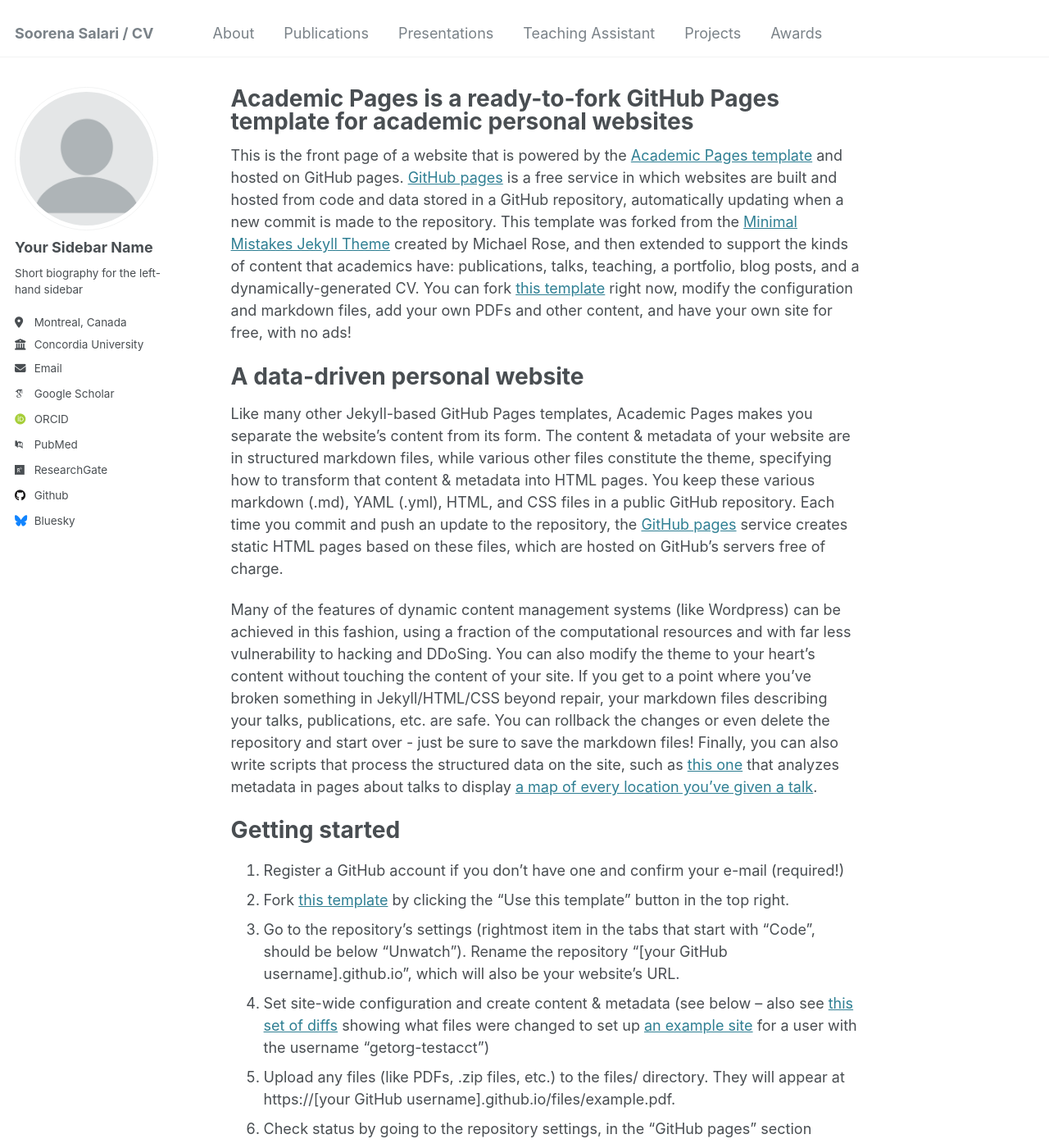
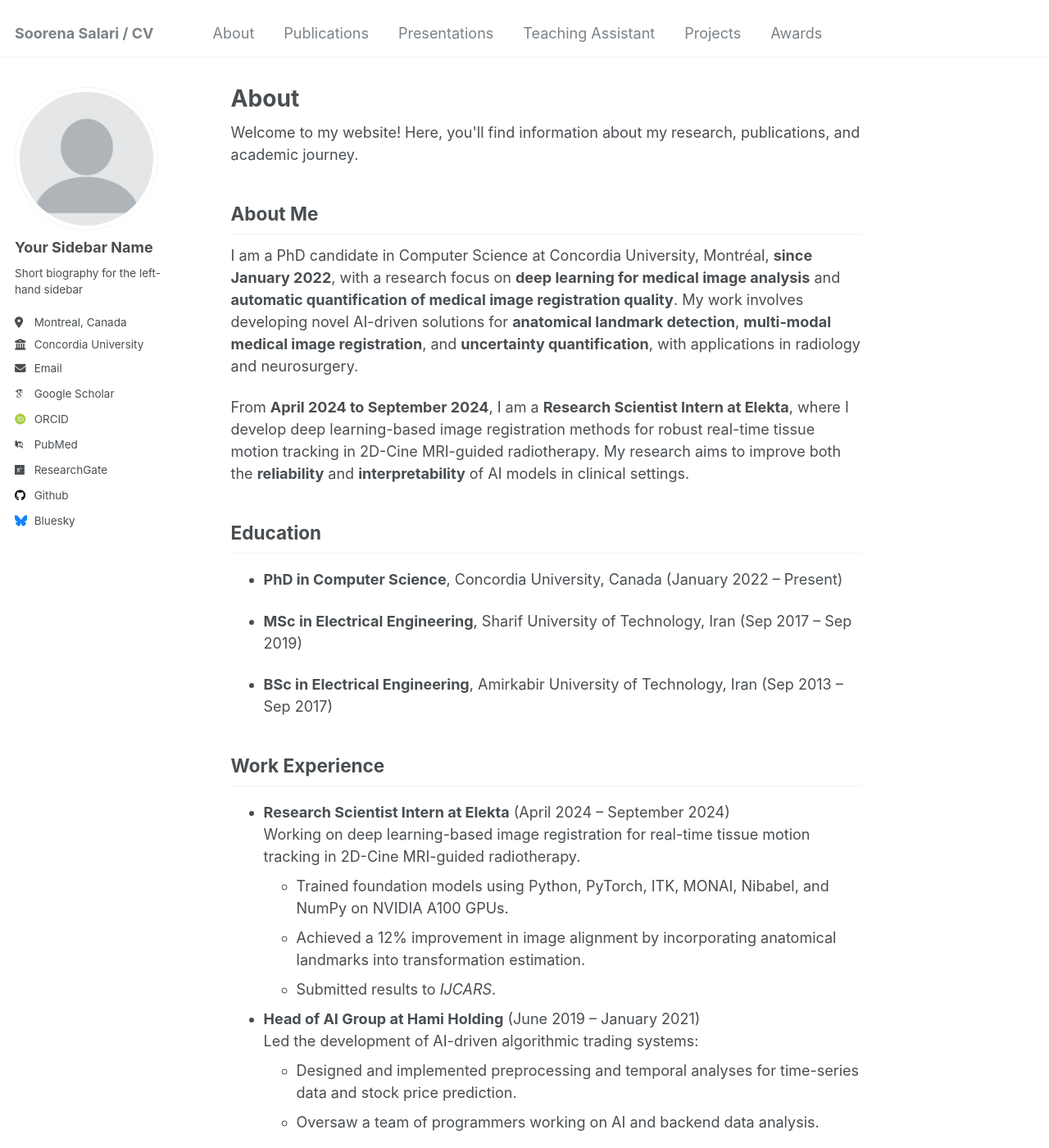
Before and after one commit to soorenasalari/soorenasalari.github.io, a Jekyll site: the page built from _pages/about.md, in a window 1280 px wide and 1400 px high. Shown: the whole window at 82% size. Built offline with Jekyll 4.4.1, drawn with Linux system fonts in a browser that asks for light colours; some web fonts are replaced; some of the changed text lies outside the part shown.

Commit message:
Update about.md
Signed-off-by: Soorena Salari <73616711+soorenasalari@users.noreply.github.com>

```diff
--- a/_pages/about.md
+++ b/_pages/about.md
@@ -1,49 +1,99 @@
 ---
 permalink: /
-title: "Academic Pages is a ready-to-fork GitHub Pages template for academic personal websites"
+title: "About"
 author_profile: true
 redirect_from:
   - /about/
   - /about.html
 ---
 
-This is the front page of a website that is powered by the [Academic Pages template](https://github.com/academicpages/academicpages.github.io) and hosted on GitHub pages. [GitHub pages](https://pages.github.com) is a free service in which websites are built and hosted from code and data stored in a GitHub repository, automatically updating when a new commit is made to the repository. This template was forked from the [Minimal Mistakes Jekyll Theme](https://mmistakes.github.io/minimal-mistakes/) created by Michael Rose, and then extended to support the kinds of content that academics have: publications, talks, teaching, a portfolio, blog posts, and a dynamically-generated CV. You can fork [this template](https://github.com/academicpages/academicpages.github.io) right now, modify the configuration and markdown files, add your own PDFs and other content, and have your own site for free, with no ads!
+<p>Welcome to my website! Here, you'll find information about my research, publications, and academic journey.</p>
 
-A data-driven personal website
-======
-Like many other Jekyll-based GitHub Pages templates, Academic Pages makes you separate the website's content from its form. The content & metadata of your website are in structured markdown files, while various other files constitute the theme, specifying how to transform that content & metadata into HTML pages. You keep these various markdown (.md), YAML (.yml), HTML, and CSS files in a public GitHub repository. Each time you commit and push an update to the repository, the [GitHub pages](https://pages.github.com/) service creates static HTML pages based on these files, which are hosted on GitHub's servers free of charge.
+## About Me
+I am a PhD candidate in Computer Science at Concordia University, Montréal, **since January 2022**, with a research focus on **deep learning for medical image analysis** and **automatic quantification of medical image registration quality**. My work involves developing novel AI-driven solutions for **anatomical landmark detection**, **multi-modal medical image registration**, and **uncertainty quantification**, with applications in radiology and neurosurgery.
 
-Many of the features of dynamic content management systems (like Wordpress) can be achieved in this fashion, using a fraction of the computational resources and with far less vulnerability to hacking and DDoSing. You can also modify the theme to your heart's content without touching the content of your site. If you get to a point where you've broken something in Jekyll/HTML/CSS beyond repair, your markdown files describing your talks, publications, etc. are safe. You can rollback the changes or even delete the repository and start over - just be sure to save the markdown files! Finally, you can also write scripts that process the structured data on the site, such as [this one](https://github.com/academicpages/academicpages.github.io/blob/master/talkmap.ipynb) that analyzes metadata in pages about talks to display [a map of every location you've given a talk](https://academicpages.github.io/talkmap.html).
+From **April 2024 to September 2024**, I am a **Research Scientist Intern at Elekta**, where I develop deep learning-based image registration methods for robust real-time tissue motion tracking in 2D-Cine MRI-guided radiotherapy. My research aims to improve both the **reliability** and **interpretability** of AI models in clinical settings.
 
-Getting started
-======
-1. Register a GitHub account if you don't have one and confirm your e-mail (required!)
-1. Fork [this template](https://github.com/academicpages/academicpages.github.io) by clicking the "Use this template" button in the top right.
-1. Go to the repository's settings (rightmost item in the tabs that start with "Code", should be below "Unwatch"). Rename the repository "[your GitHub username].github.io", which will also be your website's URL.
-1. Set site-wide configuration and create content & metadata (see below -- also see [this set of diffs](http://archive.is/3TPas) showing what files were changed to set up [an example site](https://getorg-testacct.github.io) for a user with the username "getorg-testacct")
-1. Upload any files (like PDFs, .zip files, etc.) to the files/ directory. They will appear at https://[your GitHub username].github.io/files/example.pdf.
-1. Check status by going to the repository settings, in the "GitHub pages" section
+## Education
+- **PhD in Computer Science**, Concordia University, Canada (January 2022 – Present)
 
-Site-wide configuration
-------
-The main configuration file for the site is in the base directory in [_config.yml](https://github.com/academicpages/academicpages.github.io/blob/master/_config.yml), which defines the content in the sidebars and other site-wide features. You will need to replace the default variables with ones about yourself and your site's github repository. The configuration file for the top menu is in [_data/navigation.yml](https://github.com/academicpages/academicpages.github.io/blob/master/_data/navigation.yml). For example, if you don't have a portfolio or blog posts, you can remove those items from that navigation.yml file to remove them from the header.
+- **MSc in Electrical Engineering**, Sharif University of Technology, Iran (Sep 2017 – Sep 2019)
 
-Create content & metadata
-------
-For site content, there is one markdown file for each type of content, which are stored in directories like _publications, _talks, _posts, _teaching, or _pages. For example, each talk is a markdown file in the [_talks directory](https://github.com/academicpages/academicpages.github.io/tree/master/_talks). At the top of each markdown file is structured data in YAML about the talk, which the theme will parse to do lots of cool stuff. The same structured data about a talk is used to generate the list of talks on the [Talks page](https://academicpages.github.io/talks), each [individual page](https://academicpages.github.io/talks/2012-03-01-talk-1) for specific talks, the talks section for the [CV page](https://academicpages.github.io/cv), and the [map of places you've given a talk](https://academicpages.github.io/talkmap.html) (if you run this [python file](https://github.com/academicpages/academicpages.github.io/blob/master/talkmap.py) or [Jupyter notebook](https://github.com/academicpages/academicpages.github.io/blob/master/talkmap.ipynb), which creates the HTML for the map based on the contents of the _talks directory).
+- **BSc in Electrical Engineering**, Amirkabir University of Technology, Iran (Sep 2013 – Sep 2017)
 
-**Markdown generator**
+## Work Experience
+- **Research Scientist Intern at Elekta** (April 2024 – September 2024)
+  Working on deep learning-based image registration for real-time tissue motion tracking in 2D-Cine MRI-guided radiotherapy.
+  - Trained foundation models using Python, PyTorch, ITK, MONAI, Nibabel, and NumPy on NVIDIA A100 GPUs.
+  - Achieved a 12% improvement in image alignment by incorporating anatomical landmarks into transformation estimation.
+  - Submitted results to *IJCARS*.
 
-The repository includes [a set of Jupyter notebooks](https://github.com/academicpages/academicpages.github.io/tree/master/markdown_generator
-) that converts a CSV containing structured data about talks or presentations into individual markdown files that will be properly formatted for the Academic Pages template. The sample CSVs in that directory are the ones I used to create my own personal website at stuartgeiger.com. My usual workflow is that I keep a spreadsheet of my publications and talks, then run the code in these notebooks to generate the markdown files, then commit and push them to the GitHub repository.
+- **Head of AI Group at Hami Holding** (June 2019 – January 2021)
+  Led the development of AI-driven algorithmic trading systems:
+  - Designed and implemented preprocessing and temporal analyses for time-series data and stock price prediction.
+  - Oversaw a team of programmers working on AI and backend data analysis.
 
-How to edit your site's GitHub repository
-------
-Many people use a git client to create files on their local computer and then push them to GitHub's servers. If you are not familiar with git, you can directly edit these configuration and markdown files directly in the github.com interface. Navigate to a file (like [this one](https://github.com/academicpages/academicpages.github.io/blob/master/_talks/2012-03-01-talk-1.md) and click the pencil icon in the top right of the content preview (to the right of the "Raw | Blame | History" buttons). You can delete a file by clicking the trashcan icon to the right of the pencil icon. You can also create new files or upload files by navigating to a directory and clicking the "Create new file" or "Upload files" buttons.
+## Research Interests
+- Deep Learning for Medical Image Analysis
+- Multi-Modal Image Registration
+- Anatomical Landmark Detection
+- Uncertainty Quantification in AI
+- Contrast-Agnostic Learning
+- Real-Time Tissue Motion Tracking
 
-Example: editing a markdown file for a talk
-![Editing a markdown file for a talk](/images/editing-talk.png)
+## Honors & Awards
+- **Concordia University In-Course Graduate Bursary in Computer Science (2025)**
+- **Concordia University CENPARMI Graduate Scholarship (2025)**
+- **IEEE Transactions on Medical Imaging (TMI) Distinguished Reviewer (2024)**
+- **Mitacs Accelerate Fellowship for Internship at Elekta (2024)**
+- **Concordia University Carolyn Renaud Teaching Assistantship Award (2024)**
+- **Concordia University Conference & Exposition Award (2023)**
+- **Concordia University Travel Conference Support (2023)**
+- **Quebec Bio-Imaging Network (QBIN) Conference Travel Award (2023)**
+- **Image Processing Best Student Paper Award, SPIE Medical Imaging (2023)**
+- **Concordia University Tuition Award of Excellence for International Students (2021)**
 
-For more info
-------
-More info about configuring Academic Pages can be found in [the guide](https://academicpages.github.io/markdown/), the [growing wiki](https://github.com/academicpages/academicpages.github.io/wiki), and you can always [ask a question on GitHub](https://github.com/academicpages/academicpages.github.io/discussions). The [guides for the Minimal Mistakes theme](https://mmistakes.github.io/minimal-mistakes/docs/configuration/) (which this theme was forked from) might also be helpful.
+
+## Contact
+Feel free to reach out via email at **soorena.salari374@gmail.com** or connect with me on professional networks for research discussions and collaborations.
+
+---
+
+<style>
+  .timeline li {
+    padding-left: 10px;
+    border-left: 2px solid #ccc;
+    position: relative;
+  }
+  .timeline li::before {
+    content: '•';
+    position: absolute;
+    left: -10px;
+    top: 0;
+    font-size: 20px;
+    color: #fe0f62;
+  }
+  .timeline li strong {
+    color: #333;
+    font-weight: bold;
+  }
+</style>
+
+<section id="news-timeline" style="padding: 20px; background-color: #f9f9f9; margin-top: 40px;">
+  <h1>News Timeline</h1>
+  <ul class="timeline" style="list-style: none; padding: 0;">
+    <li style="margin-bottom: 20px;">
+      <strong>November 2024:</strong> Our paper <a href="/publication/2024-11-20-CAMLD" style="color: #0073e6; text-decoration: none;"><em>CAMLD: Contrast-Agnostic Medical Landmark Detection with Consistency-Based Regularization</em></a> is now available on arXiv.
+    </li>
+    <li style="margin-bottom: 20px;">
+      <strong>September 2023:</strong> Two papers accepted at MICCAI 2023:
+      <ul>
+        <li><em>FocalErrorNet: Uncertainty-aware focal modulation network for inter-modal registration error estimation in ultrasound-guided neurosurgery</em> (Oral presentation, top 13% of submissions)</li>
+        <li><em>Towards multi-modal anatomical landmark detection for ultrasound-guided brain tumor resection with contrastive learning</em></li>
+      </ul>
+    </li>
+    <li style="margin-bottom: 20px;">
+      <strong>January 2022:</strong> Started PhD in Computer Science at Concordia University.
+    </li>
+  </ul>
+</section>
```
